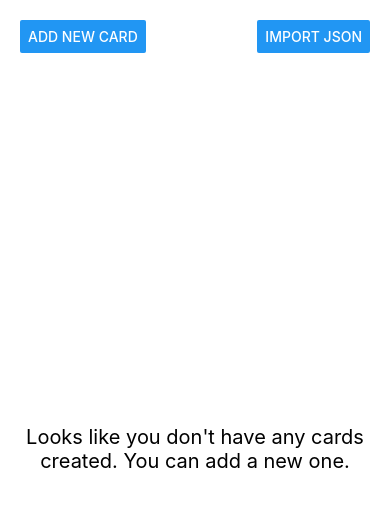
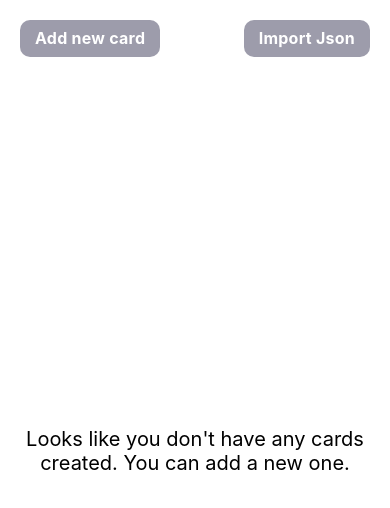
Before and after one commit to LeonAvancini/flash-card-lang, a React Native app: screen / in a window 390 px wide. Shown: the top 508 px of the page. Built offline with nearby package versions, Linux system fonts and the light colour scheme.

Commit message:
fix(Issue-1): add custom button, standarize style between android and ios

```diff
--- a/App.tsx
+++ b/App.tsx
@@ -1,6 +1,5 @@
 import {
   Alert,
-  Button,
   SafeAreaView,
   StyleSheet,
   View,
@@ -12,6 +11,7 @@ import AsyncStorage from "@react-native-async-storage/async-storage";
 import { useEffect, useState } from "react";
 import AddNewCardModal from "./components/AddNewCardModal";
 import ImportJsonModal from "./components/ImportJsonModal";
+import ButtonLang from "./components/ButtonLang";
 
 export default function App() {
   const [showAddCardModal, setShowAddCardModal] = useState<boolean>(false);
@@ -61,8 +61,14 @@ export default function App() {
   return (
     <SafeAreaView style={styles.mainContainer}>
       <View style={styles.header}>
-        <Button title="Add new card" onPress={toggleAddCardModalVisibility} />
-        <Button title="Import Json" onPress={toggleImportJsonModalVisibility} />
+        <ButtonLang
+          title="Add new card"
+          onPress={toggleAddCardModalVisibility}
+        />
+        <ButtonLang
+          title="Import Json"
+          onPress={toggleImportJsonModalVisibility}
+        />
       </View>
       <View style={styles.container}>
         {word && <Card word={word} onTouchHandler={selectRandomWord} />}
@@ -87,7 +93,6 @@ export default function App() {
 const styles = StyleSheet.create({
   mainContainer: {
     flex: 1,
-    backgroundColor: "#fff",
     justifyContent: "center",
     alignItems: "center",
     margin: 20,
--- a/components/AddNewCardModal.tsx
+++ b/components/AddNewCardModal.tsx
@@ -10,6 +10,7 @@ import {
   Alert,
   Text,
 } from "react-native";
+import ButtonLang from "./ButtonLang";
 
 interface AddNewCardModalProps {
   visible: boolean;
@@ -55,7 +56,7 @@ const AddNewCardModal: FC<AddNewCardModalProps> = ({
     <Modal visible={visible} animationType="slide">
       <SafeAreaView style={styles.mainContainer}>
         <View style={styles.header}>
-          <Button title="Go back" onPress={onCloseHandler} />
+          <ButtonLang title="Go back" onPress={onCloseHandler} />
         </View>
         <View style={styles.container}>
           <Text style={styles.title}>Add some values for learn :)</Text>
@@ -74,8 +75,8 @@ const AddNewCardModal: FC<AddNewCardModalProps> = ({
             />
           </View>
           <View style={styles.buttonContainer}>
-            <Button title="Clean values" onPress={cleanValues} />
-            <Button title="Continue" onPress={saveValuesOnLocalStorage} />
+            <ButtonLang title="Clean values" onPress={cleanValues} />
+            <ButtonLang title="Continue" onPress={saveValuesOnLocalStorage} />
           </View>
         </View>
       </SafeAreaView>
--- /dev/null
+++ b/components/ButtonLang.tsx
@@ -0,0 +1,45 @@
+import React, { FC } from "react";
+import {
+  Pressable,
+  StyleProp,
+  StyleSheet,
+  Text,
+  ViewStyle,
+} from "react-native";
+
+interface ButtonLangProps {
+  title: string;
+  onPress: () => void;
+  extraStyles?: StyleProp<ViewStyle>;
+}
+
+const ButtonLang: FC<ButtonLangProps> = (props) => {
+  const { title, onPress, extraStyles } = props;
+
+  return (
+    <Pressable style={[styles.button, extraStyles]} onPress={onPress}>
+      <Text style={styles.text}>{title}</Text>
+    </Pressable>
+  );
+};
+
+const styles = StyleSheet.create({
+  button: {
+    alignItems: "center",
+    justifyContent: "center",
+    paddingVertical: 8,
+    paddingHorizontal: 15,
+    borderRadius: 10,
+    elevation: 3,
+    backgroundColor: "#9D9CAB",
+  },
+  text: {
+    fontSize: 16,
+    lineHeight: 21,
+    fontWeight: "bold",
+    letterSpacing: 0.25,
+    color: "white",
+  },
+});
+
+export default ButtonLang;
--- a/components/ImportJsonModal.tsx
+++ b/components/ImportJsonModal.tsx
@@ -4,12 +4,12 @@ import {
   Modal,
   View,
   StyleSheet,
-  Button,
   TextInput,
   Alert,
   Text,
   SafeAreaView,
 } from "react-native";
+import ButtonLang from "./ButtonLang";
 
 //TODO: Allow users to upload json file instead paste an array.
 interface ImportJsonModalProps {
@@ -50,7 +50,7 @@ const ImportJsonModal: FC<ImportJsonModalProps> = ({
     <Modal visible={visible} animationType="slide">
       <SafeAreaView style={styles.mainContainer}>
         <View style={styles.header}>
-          <Button title="Go back" onPress={onCloseHandler} />
+          <ButtonLang title="Go back" onPress={onCloseHandler} />
         </View>
         <View style={styles.container}>
           <Text style={styles.title}>Import JSON Data</Text>
@@ -73,8 +73,8 @@ const ImportJsonModal: FC<ImportJsonModalProps> = ({
             onChangeText={(text) => setJsonData(text)}
           />
           <View style={styles.buttonContainer}>
-            <Button title="Clean" onPress={() => setJsonData("")} />
-            <Button title="Import" onPress={saveJsonToLocalStorage} />
+            <ButtonLang title="Clean" onPress={() => setJsonData("")} />
+            <ButtonLang title="Import" onPress={saveJsonToLocalStorage} />
           </View>
         </View>
       </SafeAreaView>
```
